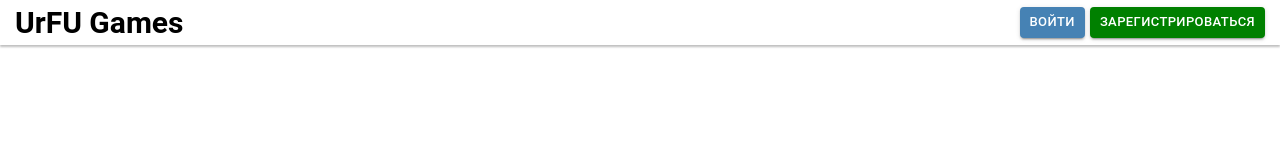
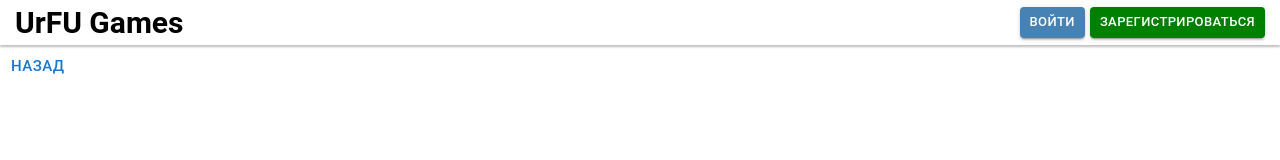
Before and after one commit to POWER-OF-YOUTH/urfu-games, a React (Create React App) app: page /games/1/play in a window 1280 px wide. Shown: the top 160 px of the page. Built offline with nearby package versions, Linux system fonts and the light colour scheme; no server answers.

Commit message:
Add back button to PlayPage

```diff
--- a/src/pages/PlayPage.jsx
+++ b/src/pages/PlayPage.jsx
@@ -1,18 +1,16 @@
 import React, { useState } from "react";
-import { useParams } from "react-router-dom";
+import { useParams, NavLink } from "react-router-dom";
+import { Button } from "@mui/material";
 
 import Header from "../components/Header";
 import { fetchGame } from "../models/game";
-import { useStore } from "../hooks";
 
 import styles from "./PlayPage.module.css";
 
-function PlayPage({ history }) {
+function PlayPage() {
     const { gameId } = useParams();
 
     const [game, setGame] = useState(null);
-
-    const { auth } = useStore();
 
     const fetchAll = async () => {
         const game = await fetchGame(gameId);
@@ -28,6 +26,11 @@ function PlayPage({ history }) {
             <Header />
             <div className={styles.wrapper}>
                 <main className={styles.content}>
+                    <NavLink className={styles.back} to={`/games/${gameId}`}>
+                        <Button size="large">
+                            Назад
+                        </Button>
+                    </NavLink>
                     { game ?
                         <>
                             <div className={styles.gameContainer}>
--- a/src/pages/PlayPage.module.css
+++ b/src/pages/PlayPage.module.css
@@ -19,3 +19,7 @@
     width: 100%;
     height: 100%;
 }
+
+.back {
+    text-decoration: none;
+}
```
